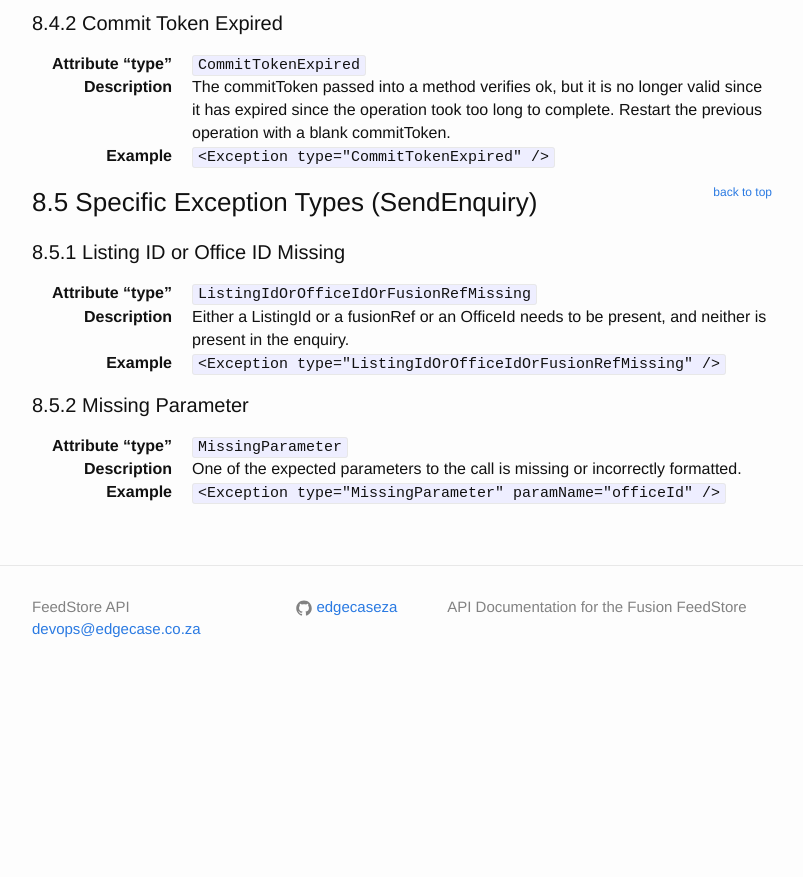
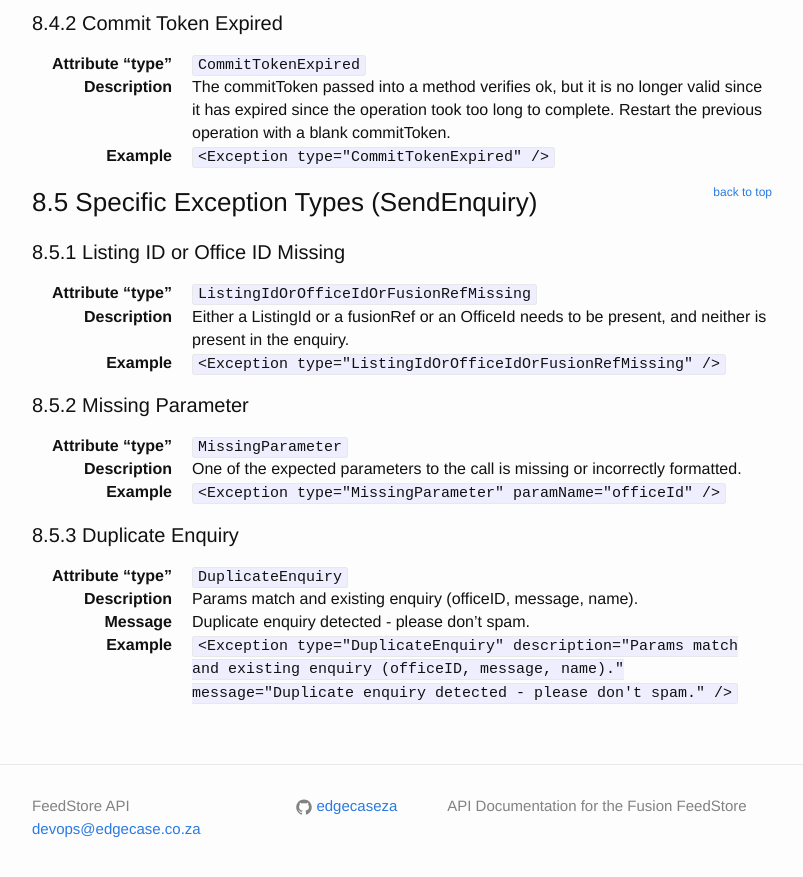
Before and after one commit to EdgeCaseZA/FeedStoreAPI, a Jekyll site: the page built from documentation.md, in a window 1280 px wide and 900 px high, scrolled down 38676 px. Shown: the top 877 px of the window, without its empty margins (238-1041 px from the left). Built offline with Jekyll 4.4.1, drawn with Linux system fonts in a browser that asks for light colours; before the commit the page ends 39377 px from its top, so only the background shows below that.

```diff
--- a/documentation.md
+++ b/documentation.md
@@ -1933,3 +1933,17 @@ Description
 
 Example
 : `<Exception type="MissingParameter" paramName="officeId" />`
+
+#### 8.5.3 Duplicate Enquiry
+
+Attribute "type"
+: `DuplicateEnquiry`
+
+Description
+: Params match and existing enquiry (officeID, message, name).
+
+Message
+: Duplicate enquiry detected - please don't spam.
+
+Example
+: `<Exception type="DuplicateEnquiry" description="Params match and existing enquiry (officeID, message, name)." message="Duplicate enquiry detected - please don't spam." />`
```
Also changed, not shown: _posts/2017-06-20-Rev-20-SendEnquiries-Endpoint.md (added, +27 -0 lines).
